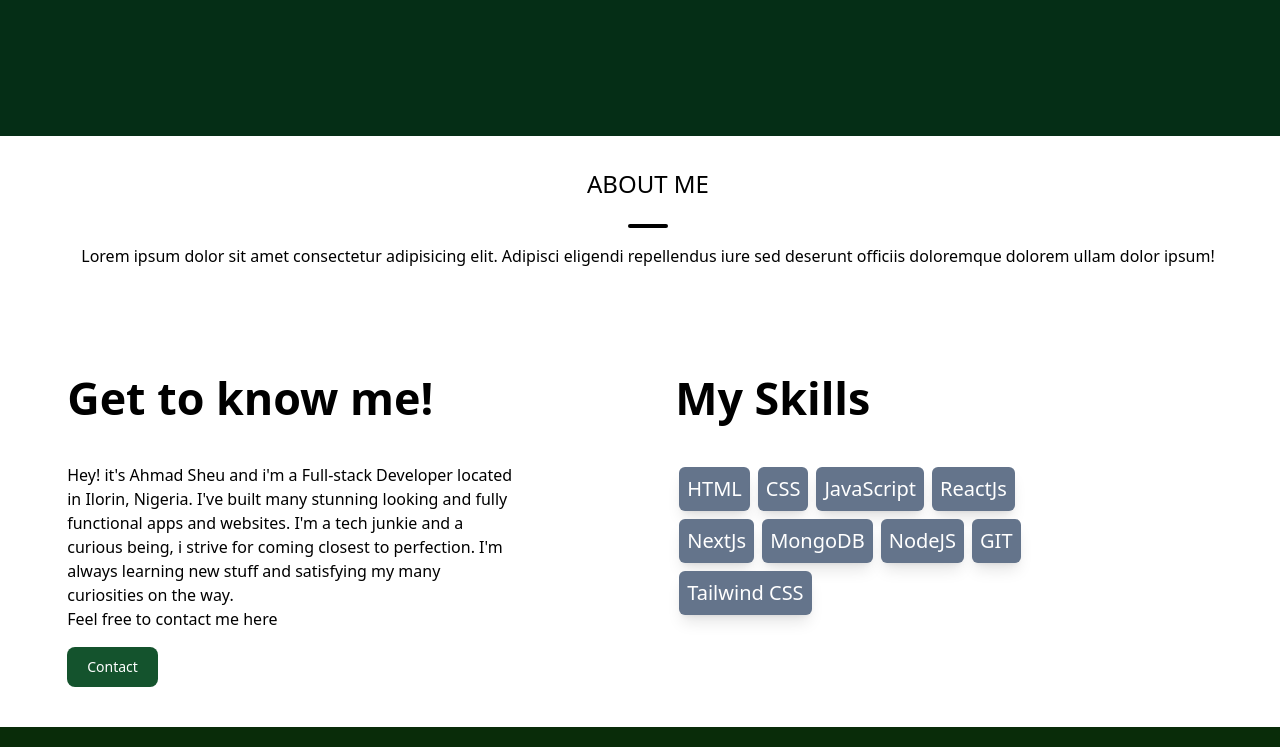
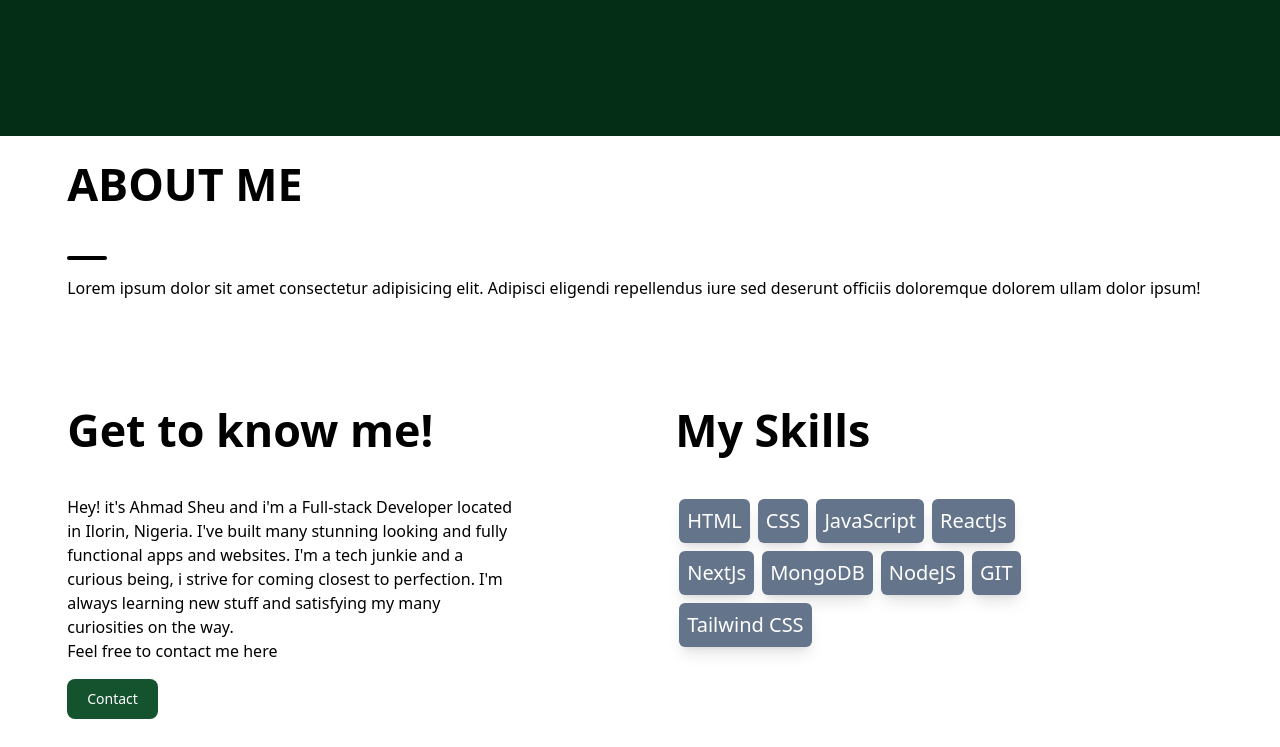
Before and after one commit to Bamzhie/portfolio, a React (Vite) app: page / in a window 1280 px wide. Shown: the part 1144-1891 px from the top of the page. Built offline with nearby package versions, Linux system fonts and the light colour scheme.

Commit message:
updating...

```diff
--- a/src/components/about/About.jsx
+++ b/src/components/about/About.jsx
@@ -18,11 +18,11 @@ const About = () => {
         id="about"
         className="about_bg text-center justify-center flex flex-col main-container pl-4"
       >
-        <div className="">
+        <div className="xs:text-left">
           <div className="text-2xl mt-8">
-            <h1>ABOUT ME</h1>
+            <h1 className="about__content-title">ABOUT ME</h1>
           </div>
-          <div className="flex items-center justify-center">
+          <div className="flex items-center justify-center xs:justify-start">
             <div className="w-10 rounded-full mt-6 mb-4 h-1 bg-black"></div>
           </div>
           <p>
@@ -35,7 +35,7 @@ const About = () => {
         <div className=" mt-24">
           <div className="flex xs:flex-col 56:flex-row xxxl:flex-col md:gap-10 64:gap-40 mb-8">
             <div className="grid justify-center max-w-md md:text-left">
-              <h1 className="about__content-title md:text-left sm:text-left xl:text-left">
+              <h1 className="about__content-title md:text-left xs:text-left xl:text-left">
                 Get to know me!
               </h1>
               <p className="text-left">
@@ -58,7 +58,7 @@ const About = () => {
             <div className="flex items-center justify-center xl:hidden ">
               <div className="w-40  rounded-full mt-8 mb-4 h-1 bg-"></div>
             </div>
-            <div className="md:text-left sm:text-left xl:text-left">
+            <div className="md:text-left xs:text-left xl:text-left">
               <h3 className="about__content-title ">My Skills</h3>
               <div className="skills max-w-sm">
                 {skills.map((e, i) => (
--- a/src/components/home/Header.jsx
+++ b/src/components/home/Header.jsx
@@ -6,7 +6,7 @@ const Header = () => {
   return (
     <div
       id="home"
-      className=" home-hero bg-center bg-cover bg-green-950 bg-no-repeat"
+      className=" home-hero bg-center bg-cover bg-green-950 bg-no-repeat max-h-none"
     >
       <div>
         <div className="flex flex-col justify-center items-center welcome-section h-screen w-full z-50">
```
